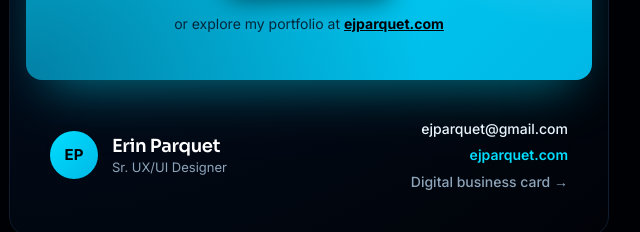
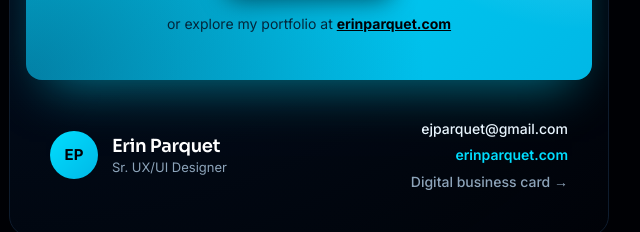
Before and after one commit to ejparquet/erin-parquet-flyer, a plain HTML site: page index.html in a window 1280 px wide. Shown: the part 2586-2818 px from the top of the page, 331-971 px from the left. Drawn offline with Linux system fonts and the light colour scheme.

Commit message:
Fix portfolio link: ejparquet.com -> erinparquet.com
Co-Authored-By: Claude Opus 5.5 <noreply@anthropic.com>

```diff
--- a/index.html
+++ b/index.html
@@ -104,7 +104,7 @@
           </td>
           <td width="12" style="width:12px;"></td>
           <td class="hide-sm" style="border-radius:999px;border:1px solid #2A3E55;">
-            <a class="btn" href="https://ejparquet.com" style="padding:14px 24px;font-family:'Inter',Helvetica,Arial,sans-serif;font-size:15px;font-weight:600;color:#E9F6FF;">
+            <a class="btn" href="https://erinparquet.com" style="padding:14px 24px;font-family:'Inter',Helvetica,Arial,sans-serif;font-size:15px;font-weight:600;color:#E9F6FF;">
               View my work
             </a>
           </td>
@@ -255,7 +255,7 @@
               </tr>
             </table>
             <p style="margin:18px 0 0;font-family:'Inter',Helvetica,Arial,sans-serif;font-size:14px;color:#04263A;">
-              or explore my portfolio at <a class="lnk" href="https://ejparquet.com" style="color:#000105;font-weight:700;text-decoration:underline;">ejparquet.com</a>
+              or explore my portfolio at <a class="lnk" href="https://erinparquet.com" style="color:#000105;font-weight:700;text-decoration:underline;">erinparquet.com</a>
             </p>
           </td>
         </tr>
@@ -283,7 +283,7 @@
           </td>
           <td class="stack stack-gap left-sm" align="right" valign="middle" style="font-family:'Inter',Helvetica,Arial,sans-serif;font-size:14px;line-height:1.9;">
             <a class="lnk" href="mailto:ejparquet@gmail.com" style="color:#E9F6FF;font-weight:500;">ejparquet@gmail.com</a><br>
-            <a class="lnk" href="https://ejparquet.com" style="color:#00DEFF;font-weight:600;">ejparquet.com</a><br>
+            <a class="lnk" href="https://erinparquet.com" style="color:#00DEFF;font-weight:600;">erinparquet.com</a><br>
             <a class="lnk" href="https://erinparquet-sr-uxui-designer.netlify.app/" style="color:#8DA4BA;font-weight:500;">Digital business card &rarr;</a>
           </td>
         </tr>
```
